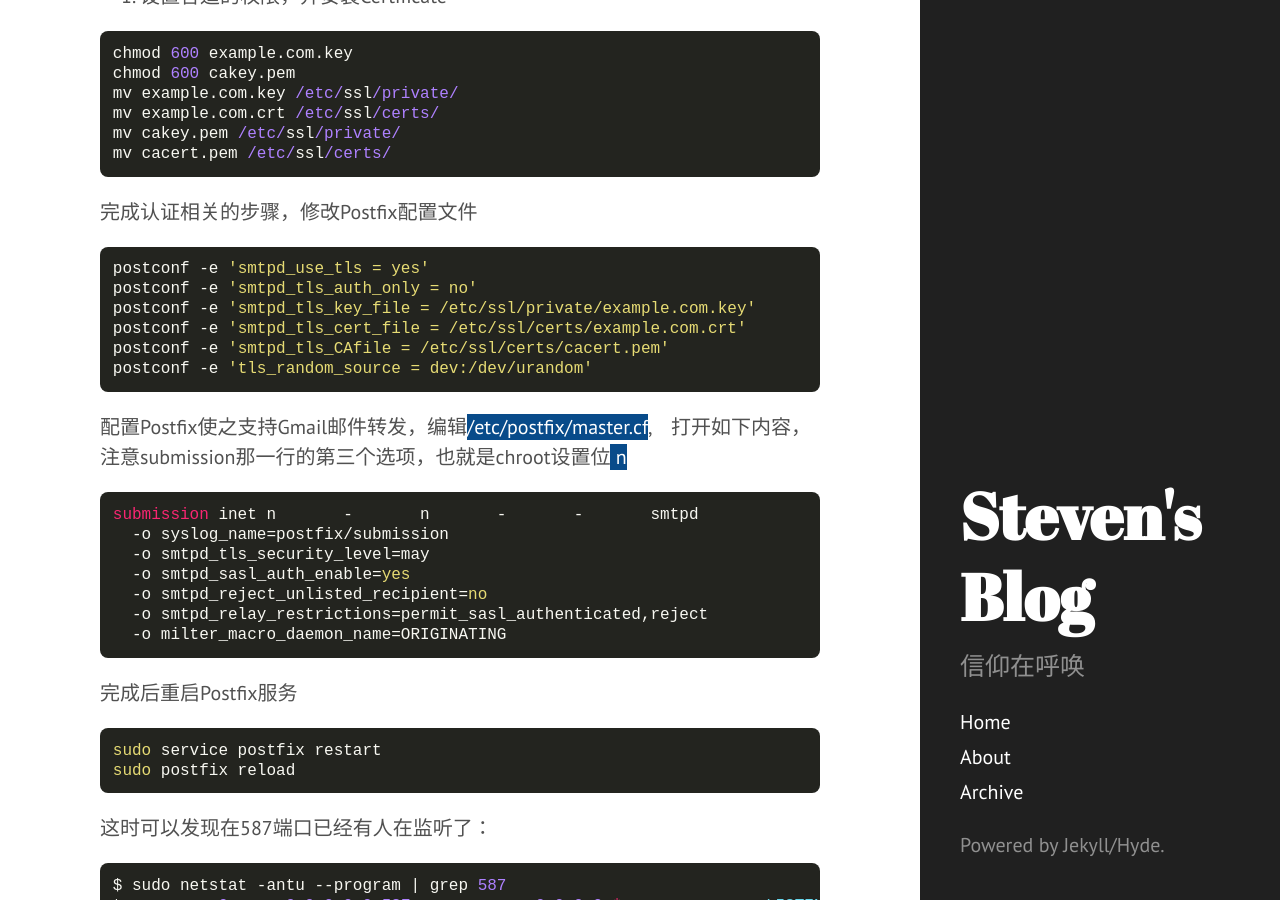
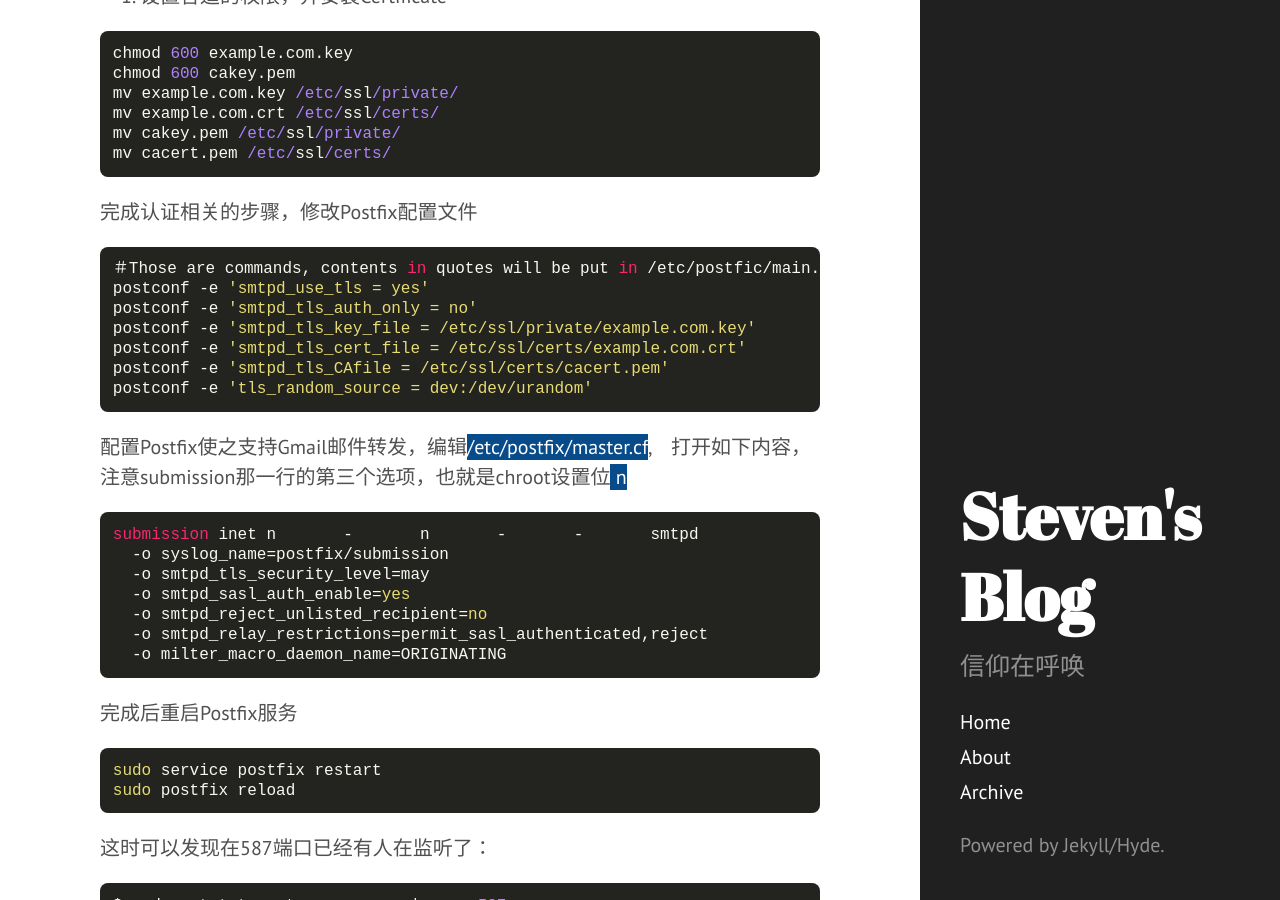
Before and after one commit to legatoo/legatoo.github.io, a Jekyll site: the page built from _posts/2014-12-15-在DigitalOcean上搭建自己的邮件系统.md, in a window 1280 px wide and 900 px high, scrolled down 7021 px. Built offline with Jekyll 4.4.1, drawn with Linux system fonts in a browser that asks for light colours; Markdown is read by kramdown in place of the engine named in the settings.

Commit message:
post: mail service update

```diff
--- a/_posts/2014-12-15-在DigitalOcean上搭建自己的邮件系统.md
+++ b/_posts/2014-12-15-在DigitalOcean上搭建自己的邮件系统.md
@@ -169,7 +169,8 @@ mv cacert.pem /etc/ssl/certs/</code></pre>
 
 
 完成认证相关的步骤，修改Postfix配置文件
-<pre><code class="Bash">postconf -e 'smtpd_use_tls = yes'
+<pre><code class="Bash">＃Those are commands, contents in quotes will be put in /etc/postfic/main.cf accordingly
+postconf -e 'smtpd_use_tls = yes'
 postconf -e 'smtpd_tls_auth_only = no'
 postconf -e 'smtpd_tls_key_file = /etc/ssl/private/example.com.key'
 postconf -e 'smtpd_tls_cert_file = /etc/ssl/certs/example.com.crt'
```
Also changed, not shown: public/img/gif/Sorting_heapsort_anim.gif (added), public/img/gif/Sorting_quicksort_anim.gif (added).
